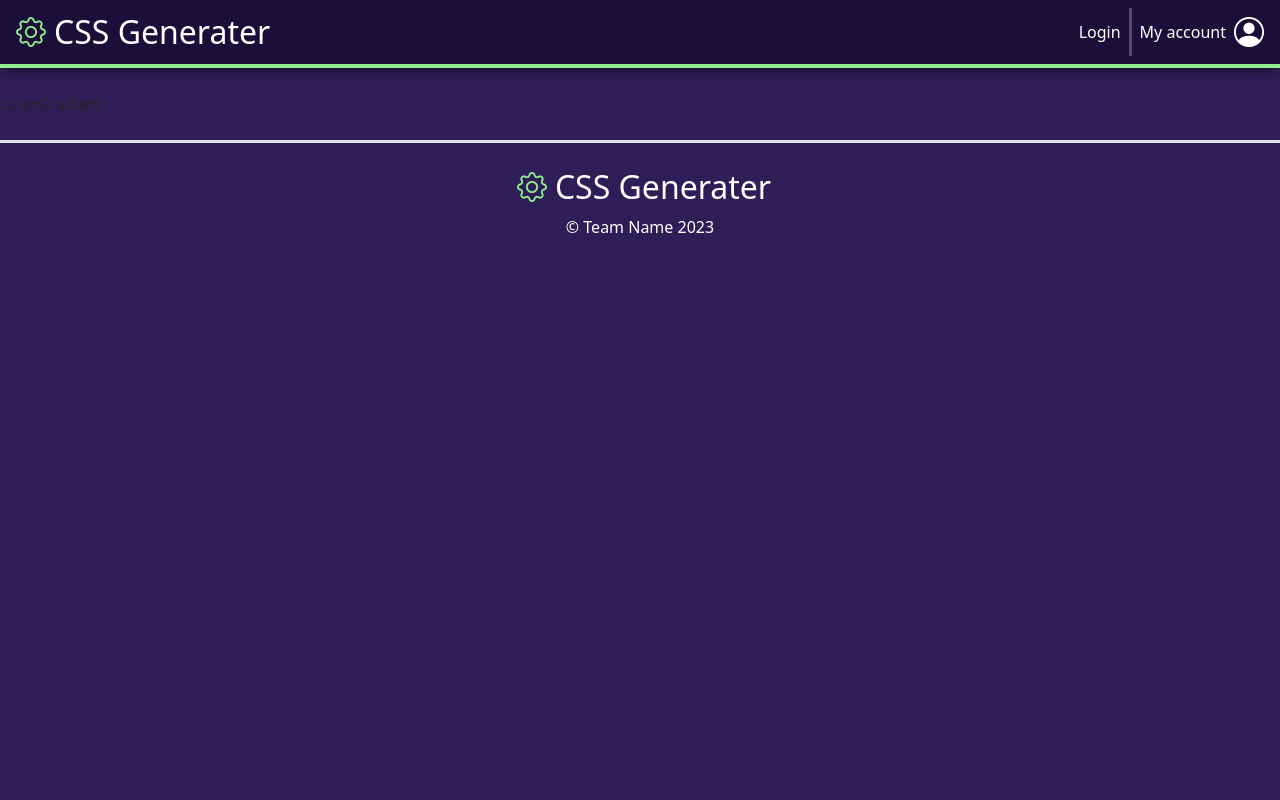
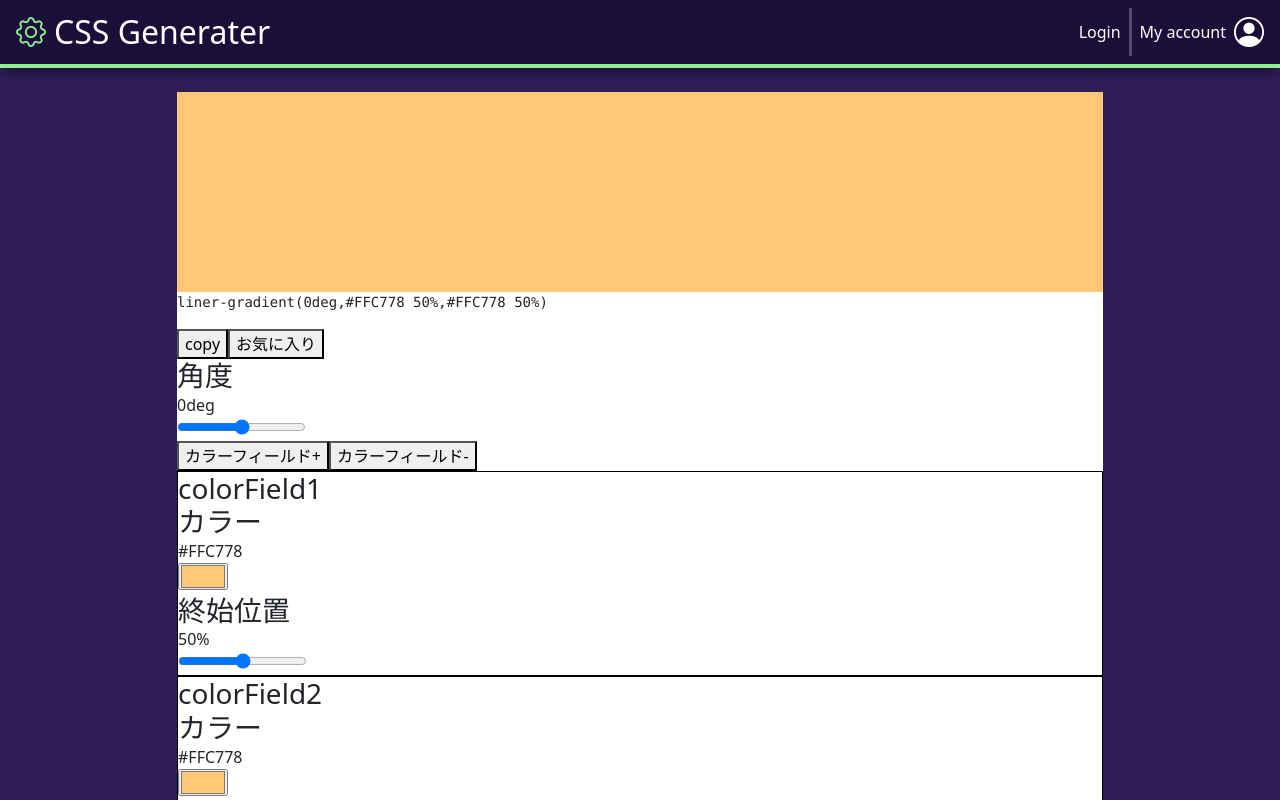
Before and after one commit to balckowl/css-generater, a React (Vite) app: page /linergradient in a window 1280 px wide. Shown: the top 800 px of the page. Built offline with nearby package versions, Linux system fonts and the light colour scheme; no server answers.

Commit message:
update: 新規お気に入り登録の場合はdocを作り、すでにdocがある場合は書き加えられるように修正しました。

```diff
--- a/src/pages/LinerGradient/LinerGradient.jsx
+++ b/src/pages/LinerGradient/LinerGradient.jsx
@@ -1,9 +1,135 @@
-import React from 'react'
+import React, { useContext, useEffect, useState } from 'react'
+/** @jsxImportSource @emotion/react */
+import { css } from '@emotion/react'
 import './LinerGradient.scss'
+import { AuthContext } from '../../Context/AuthContext';
+import { db } from '../../../api/firebase';
+import { doc, getDoc, setDoc, updateDoc } from 'firebase/firestore';
 
 const LinerGradient = () => {
+
+  const { user } = useContext(AuthContext);
+
+  const [degree, setDegree] = useState(0)
+  const [colorFields, setColorFields] = useState([{ color: "#FFC778", endPoint: "50" }, { color: "#FFC778", endPoint: "50" }])
+
+  const generateGradientString = () => {
+    const baseGradient = `${degree}deg`;
+    const colorFieldGradient = colorFields
+      .map((field) => `,${field.color} ${field.endPoint}%`)
+      .join('');
+    console.log(colorFieldGradient)
+    console.log(baseGradient + colorFieldGradient)
+    return baseGradient + colorFieldGradient;
+  };
+
+  const linerGradientStyle = css({
+    width: "100%",
+    height: "200px",
+    background: `linear-gradient(${generateGradientString()})`,
+  })
+
+  const addColorField = () => {
+    setColorFields([...colorFields, { color: "#FFC778", endPoint: "50" }])
+  }
+
+  const removeColorField = () => {
+    const updatedColorFields = [...colorFields]
+
+    updatedColorFields.pop()
+
+    setColorFields(updatedColorFields)
+  }
+
+  const updateColorField = (index, field, value) => {
+    const updatedColorFields = [...colorFields];
+    updatedColorFields[index][field] = value;
+    setColorFields(updatedColorFields);
+    console.log(updatedColorFields)
+  };
+
+  const copyToClipBoard = async () => {
+    try {
+      await navigator.clipboard.writeText(boxShadowCode);
+      alert('コピーされました。');
+    } catch (error) {
+      console.error('コピーに失敗しました。', error);
+    }
+  }
+
+  const sendFavLinerGradient = async () => {
+    const { uid, displayName } = user;
+
+    const userDocRef = doc(db, "user", uid);
+
+    const userDocSnap = await getDoc(userDocRef);
+
+    if (!userDocSnap.exists()) {
+      await setDoc(userDocRef, {
+        displayName,
+        LinerGradient: `liner-gradient(${generateGradientString()})`,
+      })
+    } else {
+      await updateDoc(userDocRef, {
+        LinerGradient: `liner-gradient(${generateGradientString()})`,
+      })
+    }
+
+    alert('登録されました。')
+  }
+
   return (
-    <div>LinerGradient</div>
+    <main>
+      <div className="container">
+        <div className="row d-flex justify-content-center">
+          <div className="col-lg-10">
+            <div className='bg-white'>
+              <div css={linerGradientStyle}></div>
+
+
+              <pre>
+                <code>
+                  {`liner-gradient(${generateGradientString()})`}
+                </code>
+              </pre>
+
+              <button onClick={copyToClipBoard}>copy</button>
+              <button onClick={sendFavLinerGradient}>お気に入り</button>
+
+              <div>
+                <h3>角度</h3>
+                <p>{degree}deg</p>
+                <input type="range" value={degree} min="-180" max="180" onChange={(e) => setDegree(e.target.value)} />
+              </div>
+
+              <button onClick={addColorField}>カラーフィールド+</button>
+              <button onClick={removeColorField}>カラーフィールド-</button>
+
+              {colorFields.map((CF, index) => (
+                <div style={{ border: '1px solid black' }} key={index}>
+                  <h3>colorField{index + 1}</h3>
+                  <div>
+
+                    <div>
+                      <h3>カラー</h3>
+                      <p>{CF.color}</p>
+                      <input type="color" value={CF.color} onChange={(e) => updateColorField(index, 'color', e.target.value)} />
+                    </div>
+
+                    <div>
+                      <h3>終始位置</h3>
+                      <p>{CF.endPoint}%</p>
+                      <input type="range" value={CF.endPoint} onChange={(e) => updateColorField(index, 'endPoint', e.target.value)} />
+                    </div>
+
+                  </div>
+                </div>
+              ))}
+            </div>
+          </div>
+        </div>
+      </div>
+    </main>
   )
 }
 
```
